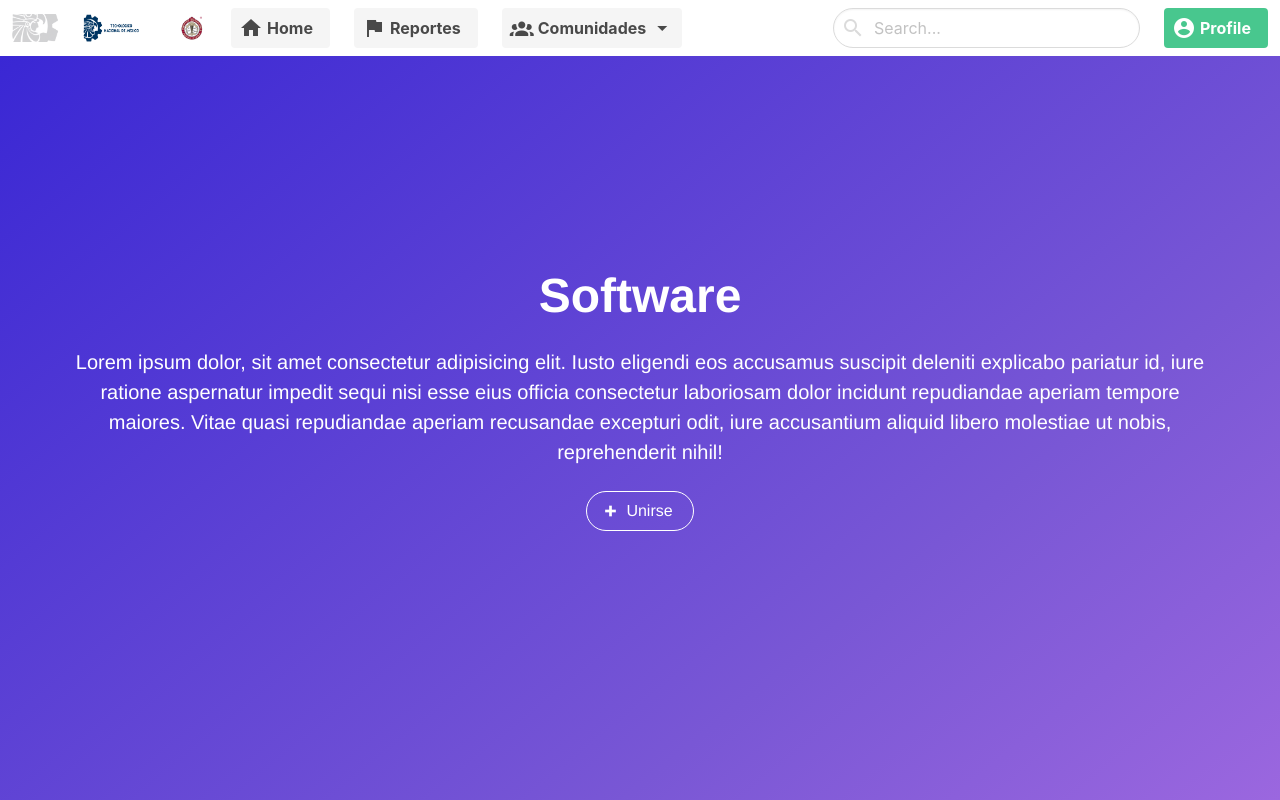
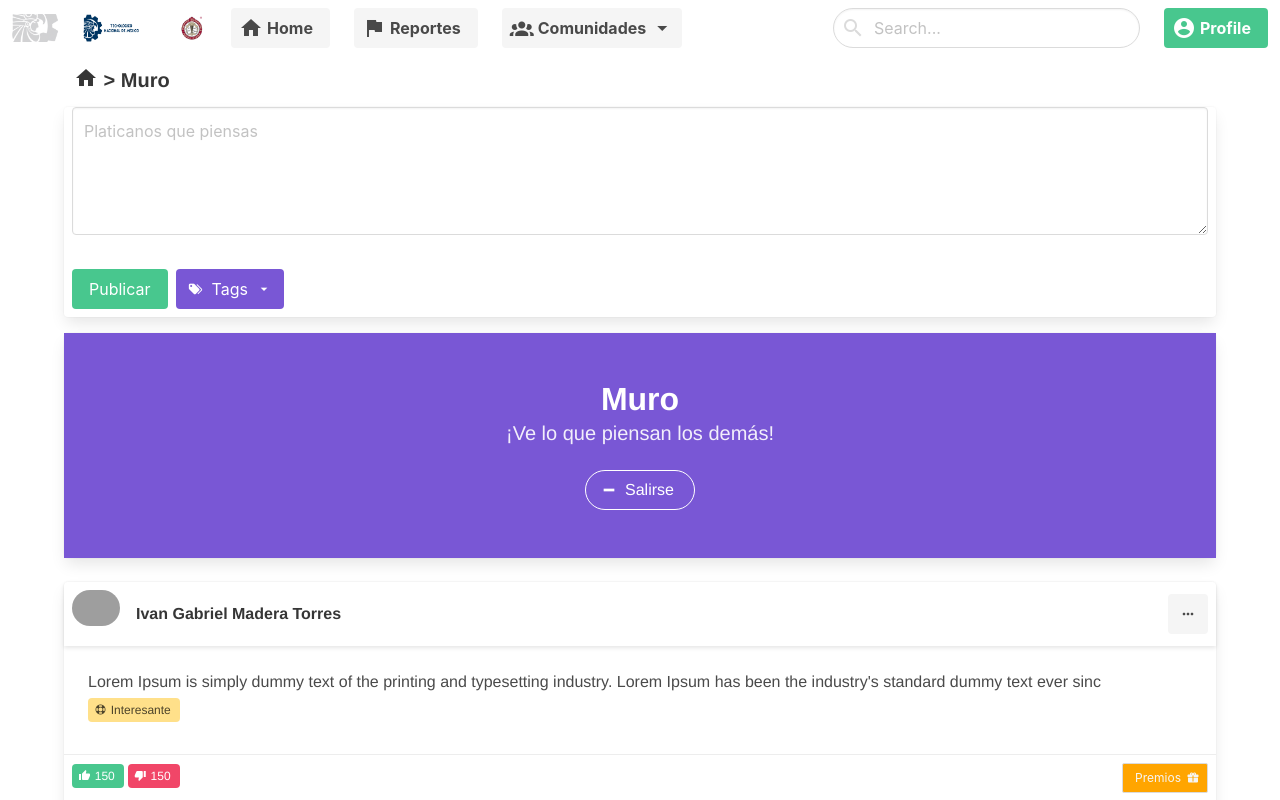
Before and after one commit to IvanMadera/microblogging, a Vue app: page /#/ in a window 1280 px wide. Before the commit this address led to /#/about. Shown: the top 800 px of the page. Built offline with nearby package versions, Linux system fonts and the light colour scheme; grey boxes are pictures that could not be loaded.

Commit message:
Bugs fixed from button communities

```diff
--- a/src/components/Muro.vue
+++ b/src/components/Muro.vue
@@ -7,10 +7,9 @@
                    <img class="is-rounded" src="https://bulma.io/images/placeholders/96x96.png" alt="Placeholder image">
                 </figure>
                 <p class="card-header-title">
-                    Ivan Madera Torres
+                    Ivan Gabriel Madera Torres
                 </p>
-                <span class="tag is-warning mr-1 mt-1"><b-icon icon="lifebuoy" size="is-small" /><p>Interesante</p></span>
-                <b-dropdown v-model="Muro" class="is-align-items-center">
+                <b-dropdown class="is-align-items-center">
                     <template #trigger>
                         <b-button type="is-light" icon-left="dots-horizontal"/>
                     </template>
@@ -35,6 +34,7 @@
             <div class="card-content has-text-left">
                 <div class="content">
                     Lorem Ipsum is simply dummy text of the printing and typesetting industry. Lorem Ipsum has been the industry's standard dummy text ever sinc
+                    <span class="tag is-warning mr-1 mt-1"><b-icon icon="lifebuoy" size="is-small" /><p>Interesante</p></span>
                 </div>
             </div>
             <hr class="dropdown-divider">
--- a/src/components/Publicacion.vue
+++ b/src/components/Publicacion.vue
@@ -2,13 +2,13 @@
     <div class="container">
         <div class="card">
             <b-field class="mt-4 mx-2" >
-                <b-input type="textarea" placeholder="Platicanos que piensas" minlength="1" maxlength="140"></b-input>
+                <b-input type="textarea" placeholder="Platicanos que piensas" minlength="1" maxlength="140" v-model="texto"></b-input>
             </b-field>
             <div class="buttons ml-2">
-                <b-button type="is-success">Publicar</b-button>
+                <b-button type="is-success" @click="addPub">Publicar</b-button>
                 <b-dropdown v-model="nameTag" aria-role="list" append-to-body>
                     <template #trigger>
-                                <b-button :label="nameTag.text" type="is-primary" :icon-left="nameTag.icon" icon-right="menu-down" />
+                        <b-button :label="nameTag.text" type="is-primary" :icon-left="nameTag.icon" icon-right="menu-down"/>
                             <!-- <b-button type="is-light" icon-left="tag-multiple" size="is-default">
                                 <strong>Tags</strong>
                                 <b-icon icon="menu-down"></b-icon>
@@ -24,6 +24,9 @@
                         </div>
                     </b-dropdown-item>
                 </b-dropdown>
+            </div>
+            <div v-for="(print, index) of tareas" :key="index">
+                {{print.nombre}}
             </div>
         </div>
     </div>
@@ -45,8 +48,18 @@
                     { icon: 'alert-decagram', text: 'Spoiler', description: 'Publicaciones que contiene spoilers de un tema'},
                     { icon: 'newspaper', text: 'Cursos', description: 'Publicaciones sobre cursos y material autodidáctico'},
                     { icon: 'new-box', text: 'Novedad', description: 'Publicaciones sobre novedades respecto a cualquier tema'}
-                ]
+                ],
+                texto: '',
+                tareas: []
             }
         },
+        methods: {
+            addPub() {
+                this.tareas.push({
+                    nombre: this.texto
+                });
+                this.texto = '';
+            }
+        }
     }
 </script>
```
